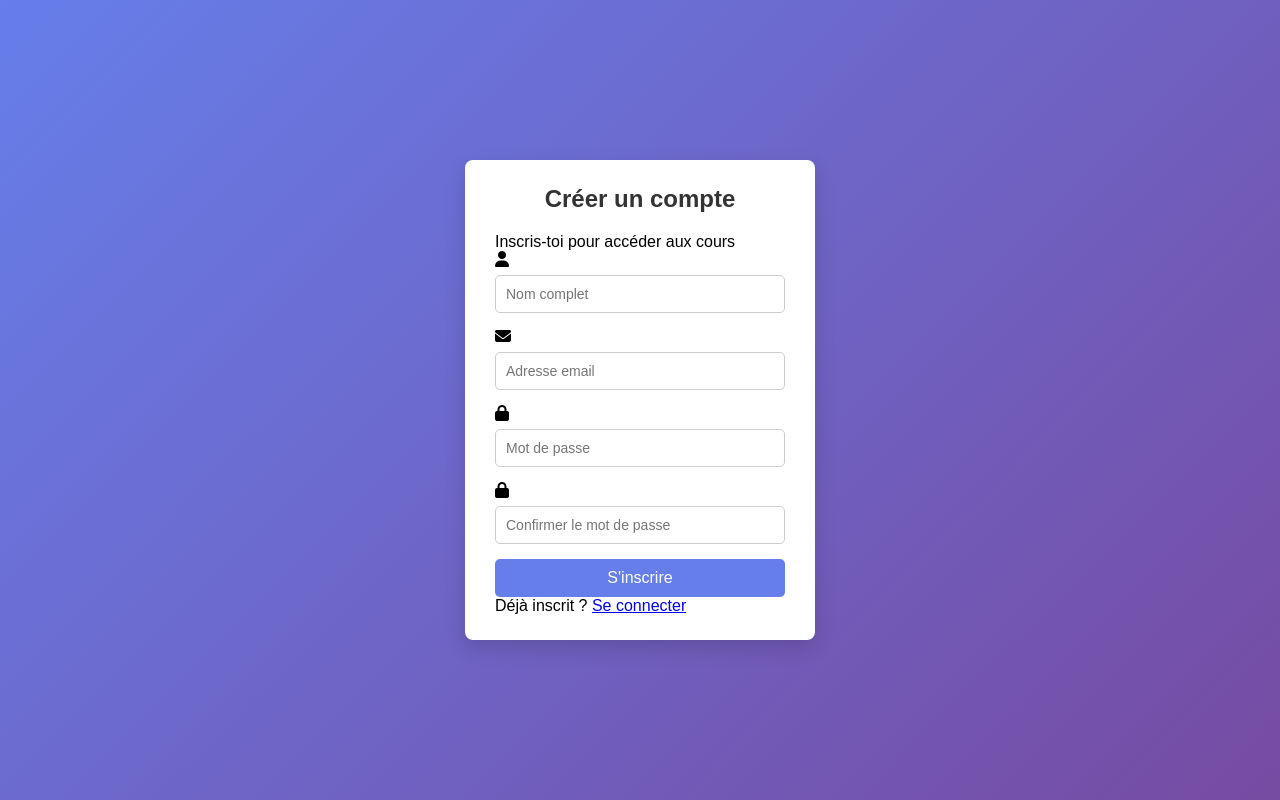
After one commit to yassminejabal/learningmanagementsysteme, a PHP site: page /Inscription.php in a window 1280 px wide. The commit adds this page. Run offline with PHP 8.4, Linux system fonts and the light colour scheme.

Commit message:
j'ai faire la connection enter local et srever apres ca j'ai faire  l'inscription puis jai fait login mais il y'a une ptite deficulte pour cette partie

```diff
--- /dev/null
+++ b/Inscription.php
@@ -0,0 +1,146 @@
+<?php
+    $connction = mysqli_connect('localhost','root','','cousrs');
+
+    ?>
+    <!DOCTYPE html>
+<html lang="fr">
+<head>
+    <meta charset="UTF-8">
+    <title>Inscription</title>
+    <style>
+        * {
+    margin: 0;
+    padding: 0;
+    box-sizing: border-box;
+    font-family: Arial, Helvetica, sans-serif;
+}
+
+body {
+    height: 100vh;
+    background: linear-gradient(135deg, #667eea, #764ba2);
+    display: flex;
+    align-items: center;
+    justify-content: center;
+}
+
+form {
+    background: #fff;
+    padding: 25px 30px;
+    width: 350px;
+    border-radius: 8px;
+    box-shadow: 0 8px 20px rgba(0, 0, 0, 0.15);
+}
+
+h2 {
+    text-align: center;
+    margin-bottom: 20px;
+    color: #333;
+}
+
+label {
+    font-weight: bold;
+    color: #555;
+}
+
+input {
+    width: 100%;
+    padding: 10px;
+    margin-top: 6px;
+    border-radius: 5px;
+    border: 1px solid #ccc;
+    margin-bottom: 15px;
+    font-size: 14px;
+}
+
+input:focus {
+    outline: none;
+    border-color: #667eea;
+}
+
+button {
+    width: 100%;
+    padding: 10px;
+    background: #667eea;
+    border: none;
+    color: white;
+    font-size: 16px;
+    border-radius: 5px;
+    cursor: pointer;
+}
+
+button:hover {
+    background: #556cd6;
+}
+
+    </style>
+</head>
+
+<body>
+
+<!DOCTYPE html>
+<html lang="fr">
+<head>
+    <meta charset="UTF-8">
+    <title>Créer un compte</title>
+
+    <link rel="stylesheet" href="https://cdnjs.cloudflare.com/ajax/libs/font-awesome/6.5.0/css/all.min.css">
+
+    <link rel="stylesheet" href="style.css">
+</head>
+<body>
+
+<div class="container">
+    <form method="POST" class="form-card" id="registerForm">
+
+
+        <h2>Créer un compte</h2>
+        <p class="subtitle">Inscris-toi pour accéder aux cours</p>
+
+        <div class="input-group">
+            <i class="fa fa-user"></i>
+            <input type="text" name="name" placeholder="Nom complet" required>
+        </div>
+
+        <div class="input-group">
+            <i class="fa fa-envelope"></i>
+            <input type="email" name="email" placeholder="Adresse email" required>
+        </div>
+
+        <div class="input-group">
+            <i class="fa fa-lock"></i>
+            <input type="password" name="password" id="password" placeholder="Mot de passe" required>
+        </div>
+
+        <div class="input-group">
+            <i class="fa fa-lock"></i>
+            <input type="password" name="confirm_password" id="confirm_password" placeholder="Confirmer le mot de passe" required>
+        </div>
+
+        <button name="submit" type="submit">S'inscrire</button>
+
+        <p class="login-link">
+            Déjà inscrit ? <a href="login.php">Se connecter</a>
+        </p>
+    </form>
+</div>
+<?php
+if (isset($_POST['submit'])) {
+    $name = $_POST['name'];
+    $email= $_POST['email'];
+    $password = $_POST['password'];
+    $confirm_password = $_POST['confirm_password'];
+    if (empty($name||$email||$password)) {
+        echo "input et requirde";
+    }
+    $sql = " INSERT INTO users (name,email,password) VALUES('$name','$email','$password')";
+    $f = mysqli_query($connction,$sql);
+    echo $f;
+
+}
+?>
+
+</body>
+</html>
+
+</body>
+</html>
--- a/config.php
+++ b/config.php
@@ -1,4 +1,3 @@
 <?php
     $connction = mysqli_connect('localhost','root','','cousrs');
-
     ?>
--- a/header.php
+++ b/header.php
@@ -59,6 +59,7 @@
                 <li><a href="courses_list.php">Cours</a></li>
                 <li><a href="courses_create.php">Ajouter Cours</a></li>
                 <li><a href="contact.php">Contact</a></li>
+                <li><a href="Inscription.php">Inscription</a></li>
             </ul>
         </nav>
     </div>
--- a/indexx.php
+++ b/indexx.php
@@ -1,7 +1,5 @@
 <?php
-
-require_once "config.php"
+session_start();
+echo $_SESSION['email'];
 
 ?>
-
-<h1>test</h1>
--- a/sections_delete.php
+++ b/sections_delete.php
@@ -0,0 +1,2 @@
+<?php
+echo "lol";
```
Also changed, not shown: courses_delete.php (+3 -5 lines), courses_edit.php (+2 -19 lines), courses_list.php (+15 -40 lines), dashboard.php (added, +8 -0 lines), js.js (deleted, +0 -24 lines), login.php (added, +155 -0 lines), sections_create.php (+102 -0 lines), sections_by_course.php (deleted).
